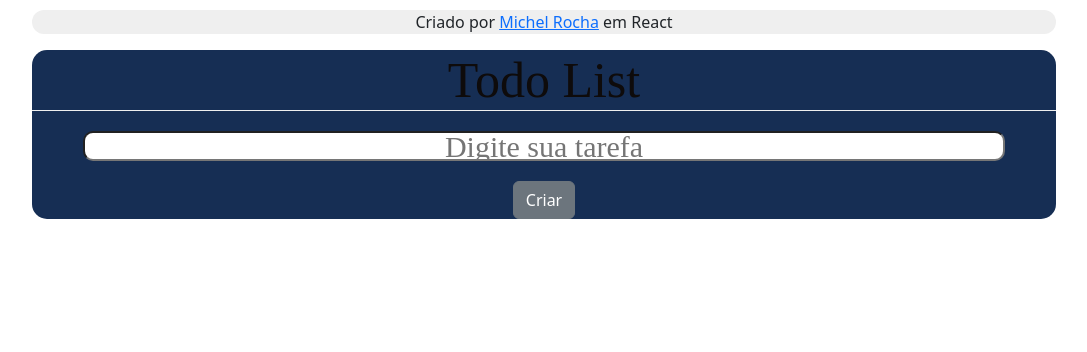
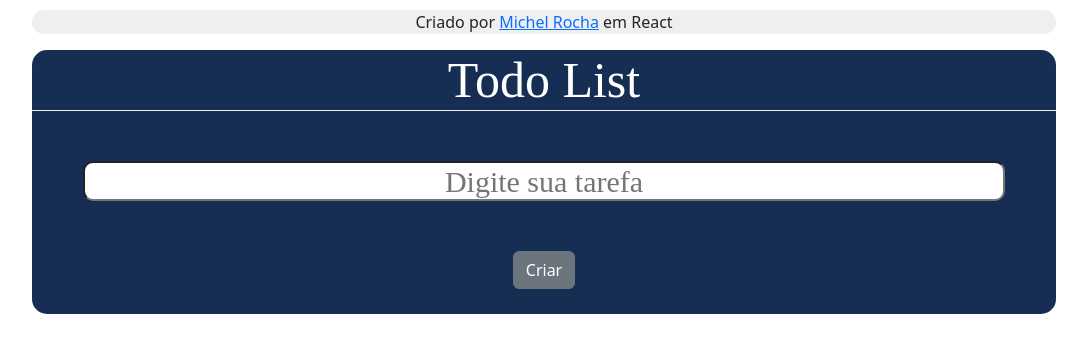
Before and after one commit to MichelRLima/TodoList, a React (Create React App) app: page / in a window 1280 px wide. Shown: the top 352 px of the page, without its empty margins (96-1183 px from the left). Built offline with nearby package versions, Linux system fonts and the light colour scheme; a web font is replaced by a local one.

Commit message:
ajustando estilo

```diff
--- a/src/App.css
+++ b/src/App.css
@@ -15,19 +15,25 @@
   margin: 0 auto;
   background-color:#162e54;
   border-radius: 15px;
+  padding-bottom: 15px;
 
 }
 
 .ContainerTarefa input{
-  margin: 20px auto;
+  margin: 50px auto;
   display: block;
+}
+
+.ContainerTarefa button{
+  margin-bottom: 10px;
+
 }
 
 .ContainerTodoList .Todo{
   margin: 15px auto;
   border: 1px solid black;
   width: 90%; /* define a largura da div */
-
+  padding: 15px;
   border-radius: 15px;
 
 
@@ -39,7 +45,7 @@
   font-family: 'Dongle';
   font-size: 50px;
   border-bottom: 1px solid #efefef;
-  color: rgb(14, 11, 11);
+  color: white;
 }
 
 .ContainerTodoList h3{
@@ -52,7 +58,7 @@
 
 .ContainerTodoList input[type=text]{
   width: 90%;
-  height: 30px;
+  height:40px;
   border-radius: 10px;
   text-align: center;
   font-family: 'Dongle';
@@ -70,7 +76,7 @@
   height: 25px;
   margin: 10px 40px;
   cursor: pointer;
-  color: black;
+  color: rgb(255, 255, 255);
 
 
 }
```
